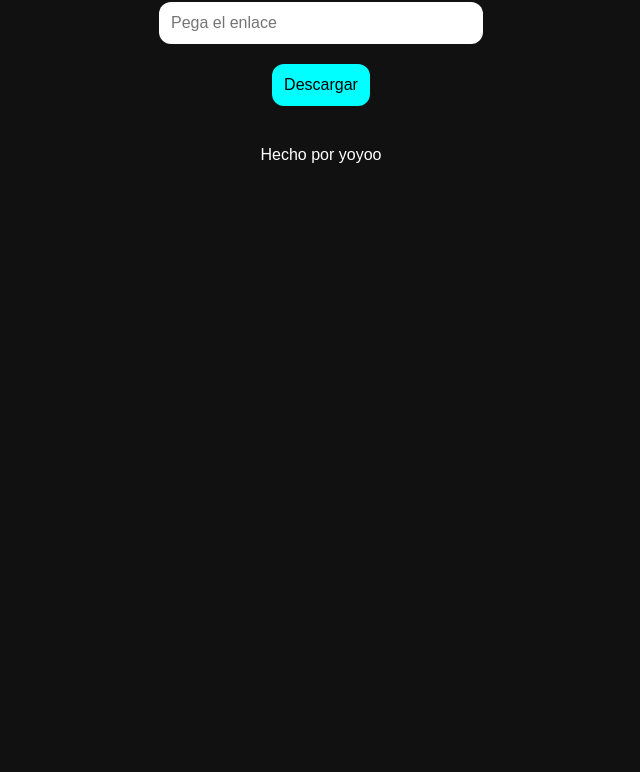
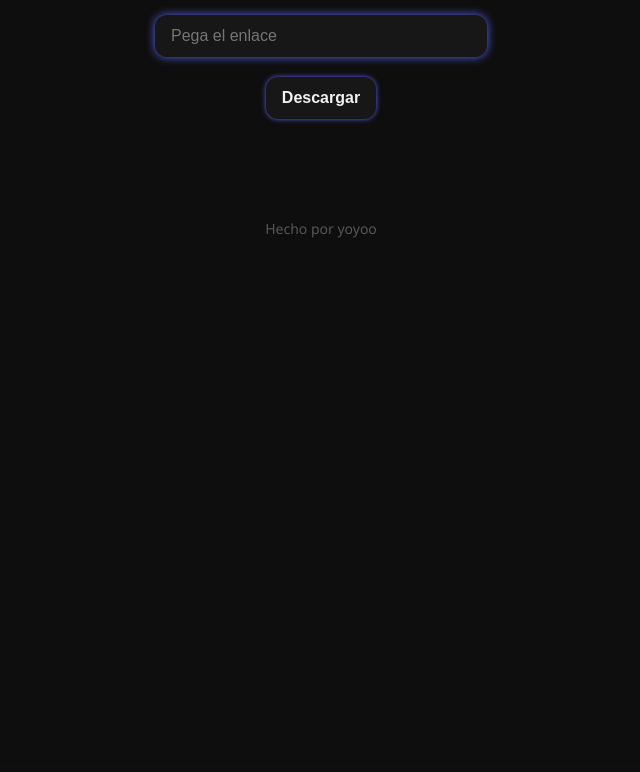
Before and after one commit to eloyh05/AYJP, a plain HTML site: page index.html in a window 1280 px wide. Shown: the part 124-896 px from the top of the page, without its empty margins (319-959 px from the left). Drawn offline with Linux system fonts and the light colour scheme.

Commit message:
Update style.css

```diff
--- a/style.css
+++ b/style.css
@@ -1,58 +1,123 @@
 body {
-  background: #111;
+  background: #0e0e0e;
   color: #fff;
-  font-family: sans-serif;
+  font-family: 'Segoe UI', sans-serif;
   display: flex;
   flex-direction: column;
   align-items: center;
   padding: 40px;
   min-height: 100vh;
+  backdrop-filter: blur(4px);
+  animation: fadeIn 1s ease-in;
 }
+
 
 h2 {
   margin-bottom: 20px;
+  font-size: 28px;
+  letter-spacing: 2px;
+  color: #5865F2;
+  animation: slideDown 1s ease-out;
 }
+
 
 input,
 button {
-  padding: 12px;
+  padding: 12px 16px;
   margin: 10px;
   border-radius: 12px;
   border: none;
   outline: none;
   font-size: 16px;
+  transition: all 0.3s ease;
+  backdrop-filter: blur(8px);
 }
+
 
 input {
   width: 300px;
   max-width: 90%;
+  background: #171717;
+  color: #5865F2;
+  box-shadow: 0 0 10px #5865F2;
+}
+
+
+input:focus {
+  background: #171717;
+  box-shadow: 0 0 15px #5865F2;
 }
 
 button {
-  background: #0ff;
-  color: #000;
+  background: #171717;
+  color: #f1f1f1;
+  font-weight: bold;
   cursor: pointer;
+  box-shadow: 0 0 5px #5865F2;
 }
+
+button:hover {
+  background: #5865F2;
+  transform: scale(1.05);
+}
+
 
 #videoContainer {
   margin-top: 30px;
   text-align: center;
+  animation: fadeIn 1.2s ease;
 }
 
+/* Video estilo moderno */
 video {
   max-width: 100%;
   border-radius: 12px;
   margin-top: 10px;
+  box-shadow: 0 0 20px #5865F2;
 }
 
+/* Enlace */
 a {
   display: inline-block;
   margin-top: 10px;
-  color: #0ff;
+  color: #caffd8;
   text-decoration: none;
+  transition: color 0.3s ease;
 }
 
+a:hover {
+  color: #171717;
+}
+
+/* Mensaje de error */
 .error {
-  color: #f66;
+  color: #ff6666;
   margin-top: 20px;
 }
+
+/* Animaciones */
+@keyframes fadeIn {
+  from { opacity: 0; transform: translateY(10px); }
+  to { opacity: 1; transform: translateY(0); }
+}
+
+@keyframes slideDown {
+  from { opacity: 0; transform: translateY(-30px); }
+  to { opacity: 1; transform: translateY(0); }
+}
+
+footer {
+  margin-top: 40px;
+  padding: 20px;
+  text-align: center;
+  font-size: 14px;
+  color: #888;
+  backdrop-filter: blur(6px);
+  animation: fadeIn 1s ease-in;
+  opacity: 0.6;
+}
+
+footer:hover {
+  opacity: 1;
+  color: #5865F2;
+}
```
